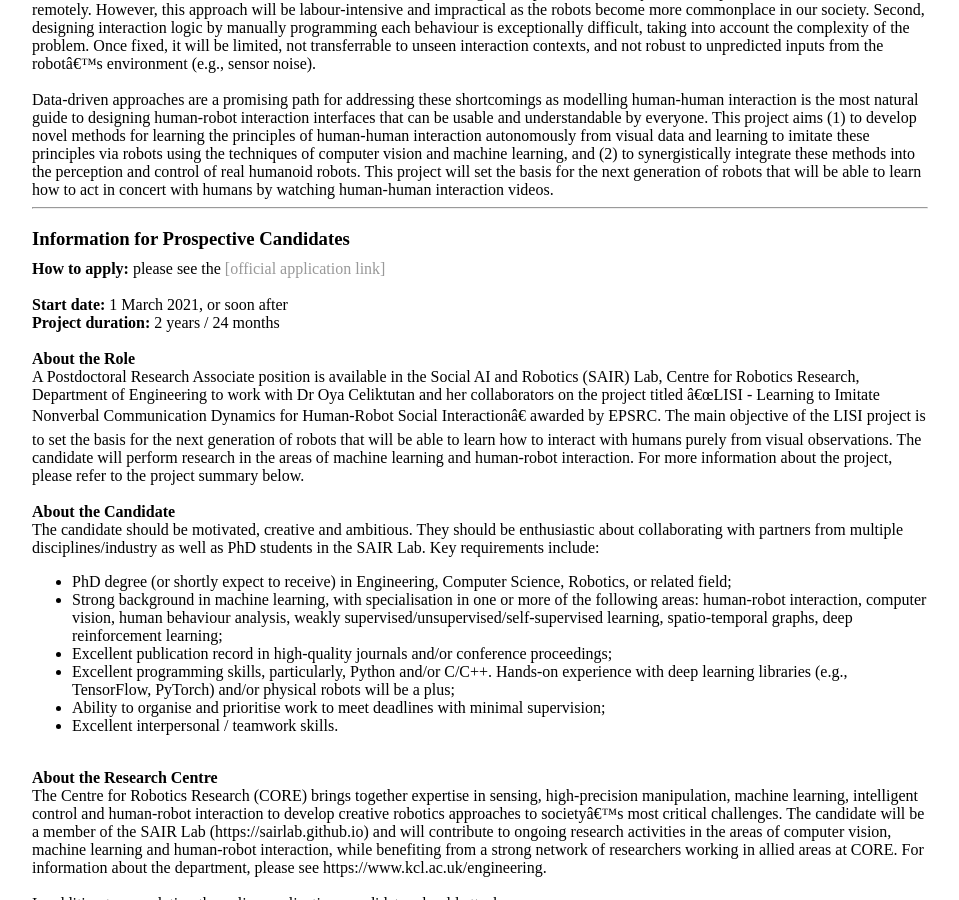
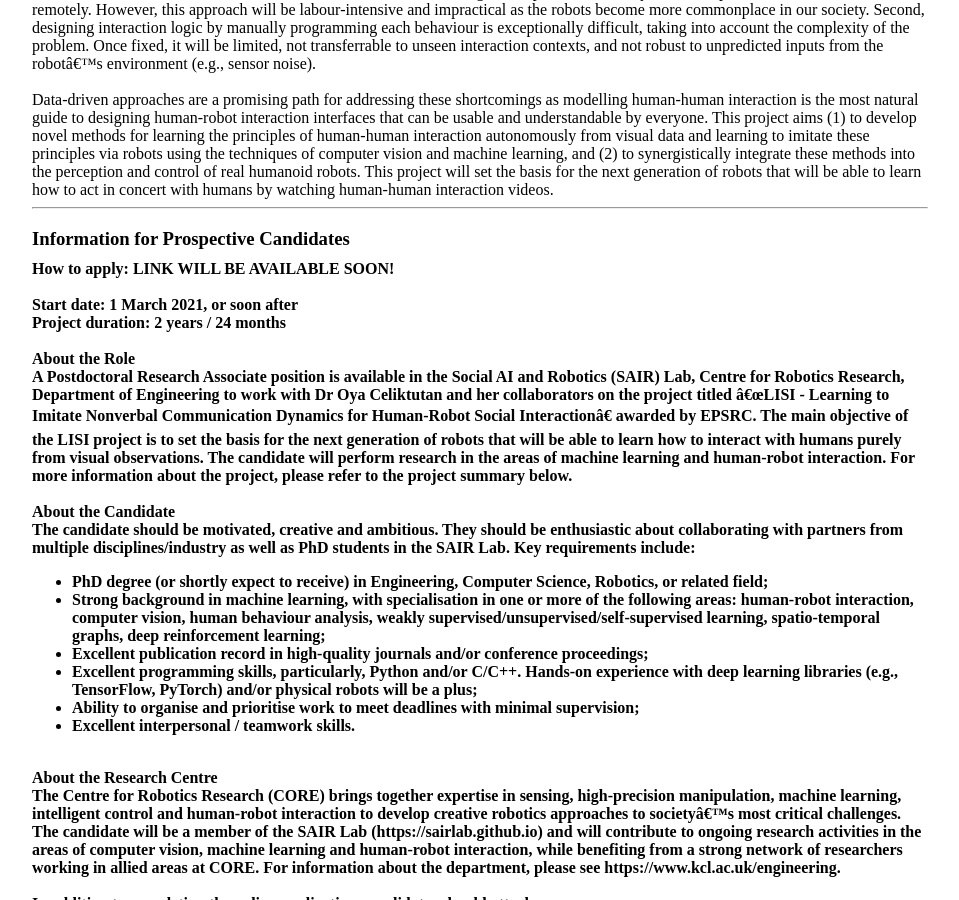
Before and after one commit to sairlab/sairlab.github.io, a Jekyll site: the page built from projects/grants/lisi/index.html, in a window 1280 px wide and 900 px high, scrolled down 890 px. Shown: the whole window, without its empty margins (160-1119 px from the left). Built offline with Jekyll 4.4.1, drawn with Linux system fonts in a browser that asks for light colours.

Commit message:
lisi updated

```diff
--- a/projects/grants/lisi/index.html
+++ b/projects/grants/lisi/index.html
@@ -42,7 +42,7 @@
 <td>
     <hr>
     <h3 style="margin-bottom:10px;">Information for Prospective Candidates</h3>
-    <b> How to apply: </b> please see the <a href="https://jobs.kcl.ac.uk/gb/en/job/008504/Research-Associate">[official application link]</a>
+    <b> How to apply: LINK WILL BE AVAILABLE SOON!     <!--</b> please see the <a href="https://jobs.kcl.ac.uk/gb/en/job/008504/Research-Associate">[official application link]</a> -->
     <br><br>
     <b> Start date: </b> 1 March 2021, or soon after
     <br>
```
Also changed, not shown: 3 other files.
